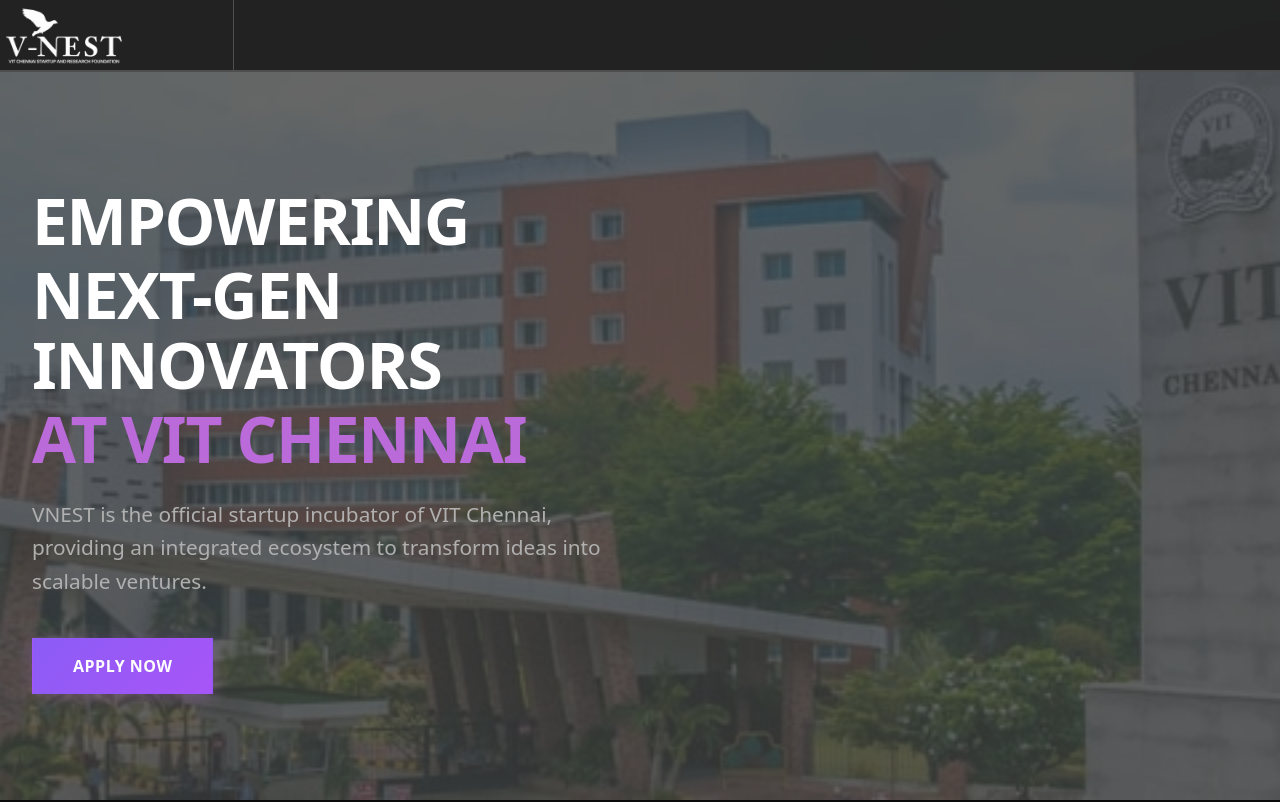
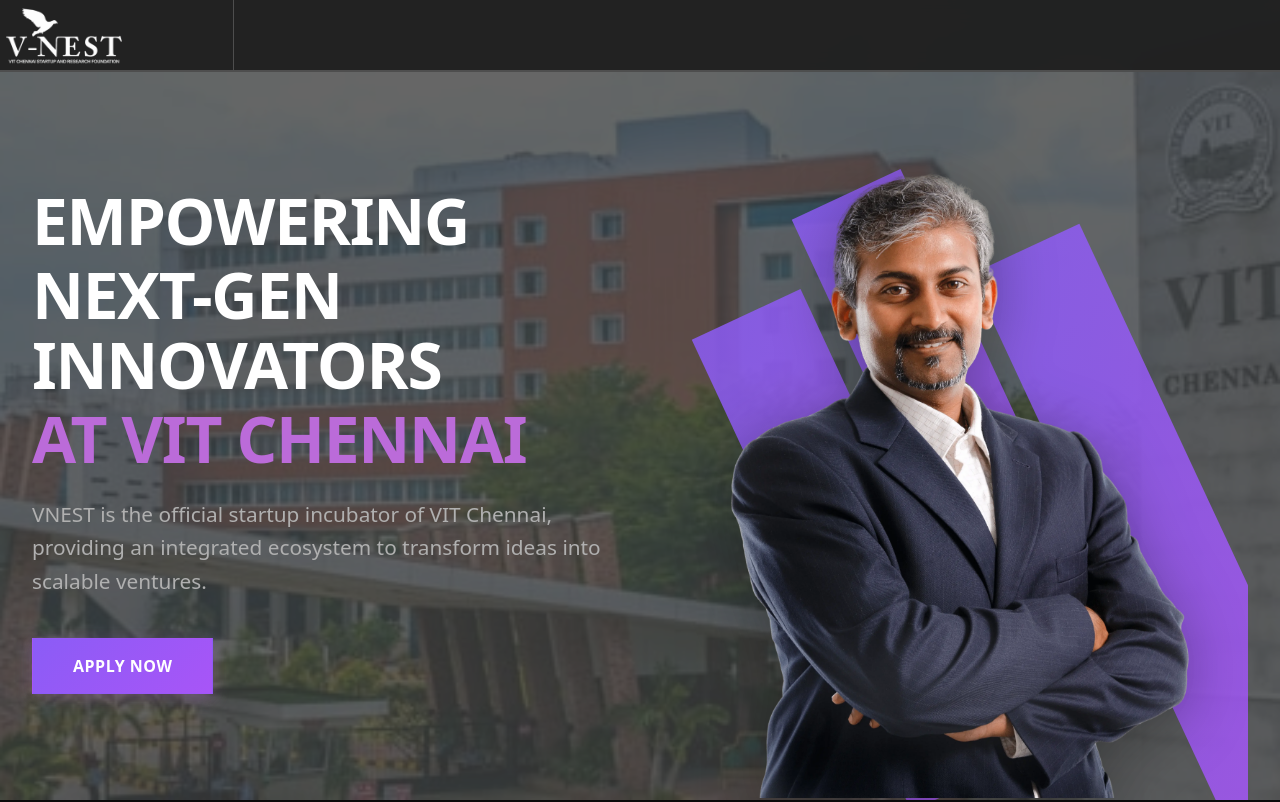
Before and after one commit to vnestcc/New-VNEST, a React (Vite) app: page / in a window 1280 px wide. Shown: the top 802 px of the page. Built offline with nearby package versions, Linux system fonts and the light colour scheme.

Commit message:
Added bars again

```diff
--- a/src/components/Hero.jsx
+++ b/src/components/Hero.jsx
@@ -56,21 +56,21 @@ const Hero = ({ onGoToApplication }) => {
         {/* Right Visual with Student and Violet Bars */}
         <div className={`hero-visual ${isVisible ? 'fade-in-right' : ''}`}>
           {/* Violet Decorative Bars */}
-           {/* <div className="violet-bars">
+           <div className="violet-bars">
             <div className="violet-bar bar-1"></div>
             <div className="violet-bar bar-2"></div>
             <div className="violet-bar bar-3"></div>
-          </div>  */}
+          </div>
 
           {/* Graduate Student Image */}
-          {/* <div className="student-image-wrapper">
+          <div className="student-image-wrapper">
             <img
               src="enter1.webp"
               alt="Graduate student with diploma"
               className="student-image1"
               loading="lazy"
             />
-          </div>  */}
+          </div>
         </div>
       </div>
     </section>
```
